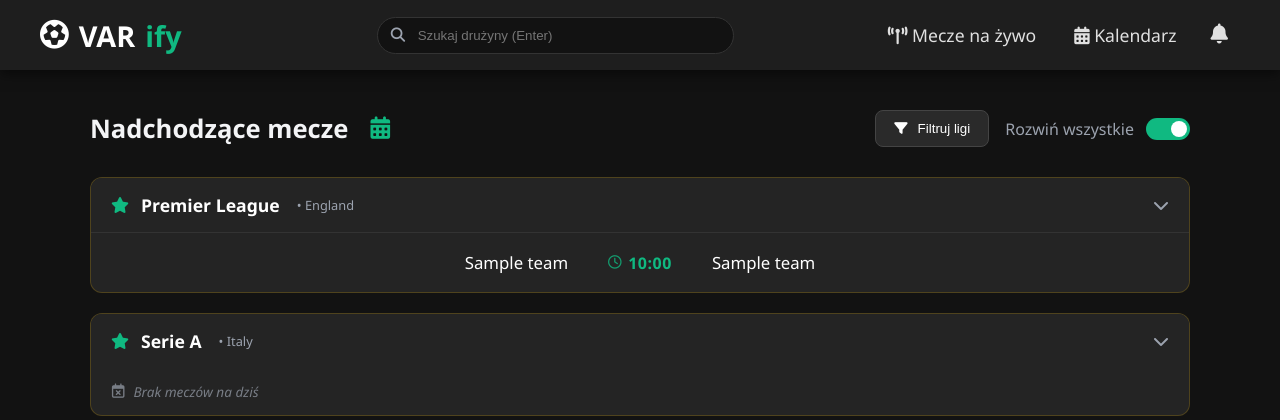
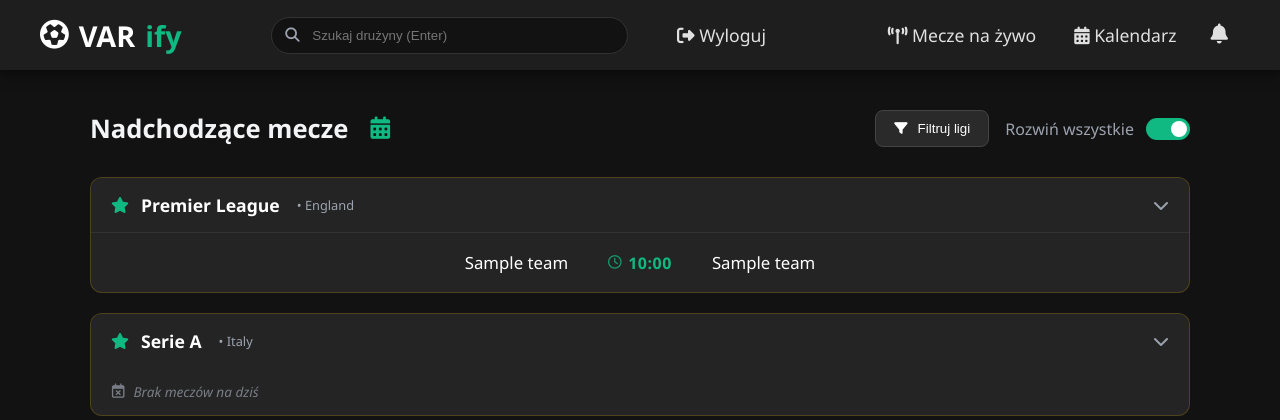
Before and after one commit to OsmoxX/VARify, a Django app: page /calendar/ in a window 1280 px wide. Shown: the top 420 px of the page. Run offline with Django 5.2, Linux system fonts and the light colour scheme; a user stored in the database is signed in; tables that the repository leaves empty hold one stand-in row (values such as "Sample post"); parts of the project's set-up code (start-up, migrations or seed data) failed here and were passed over.

Commit message:
Added logout button

```diff
--- a/matches/templates/matches/base.html
+++ b/matches/templates/matches/base.html
@@ -26,6 +26,18 @@
                 autocomplete="off">
 
             <div id="search-results-dropdown" class="search-dropdown" style="display: none;"></div>
+        </div>
+
+        <div>
+            {% if user.is_authenticated %}
+            <a href="{% url 'logout' %}" class="nav-link">
+                <i class="fa-solid fa-right-from-bracket"></i> Wyloguj
+            </a>
+            {% else %}
+            <a href="{% url 'login' %}" class="nav-link">
+                <i class="fa-solid fa-right-to-bracket"></i> Zaloguj
+            </a>
+            {% endif %}
         </div>
 
         <div class="nav-links">
```
